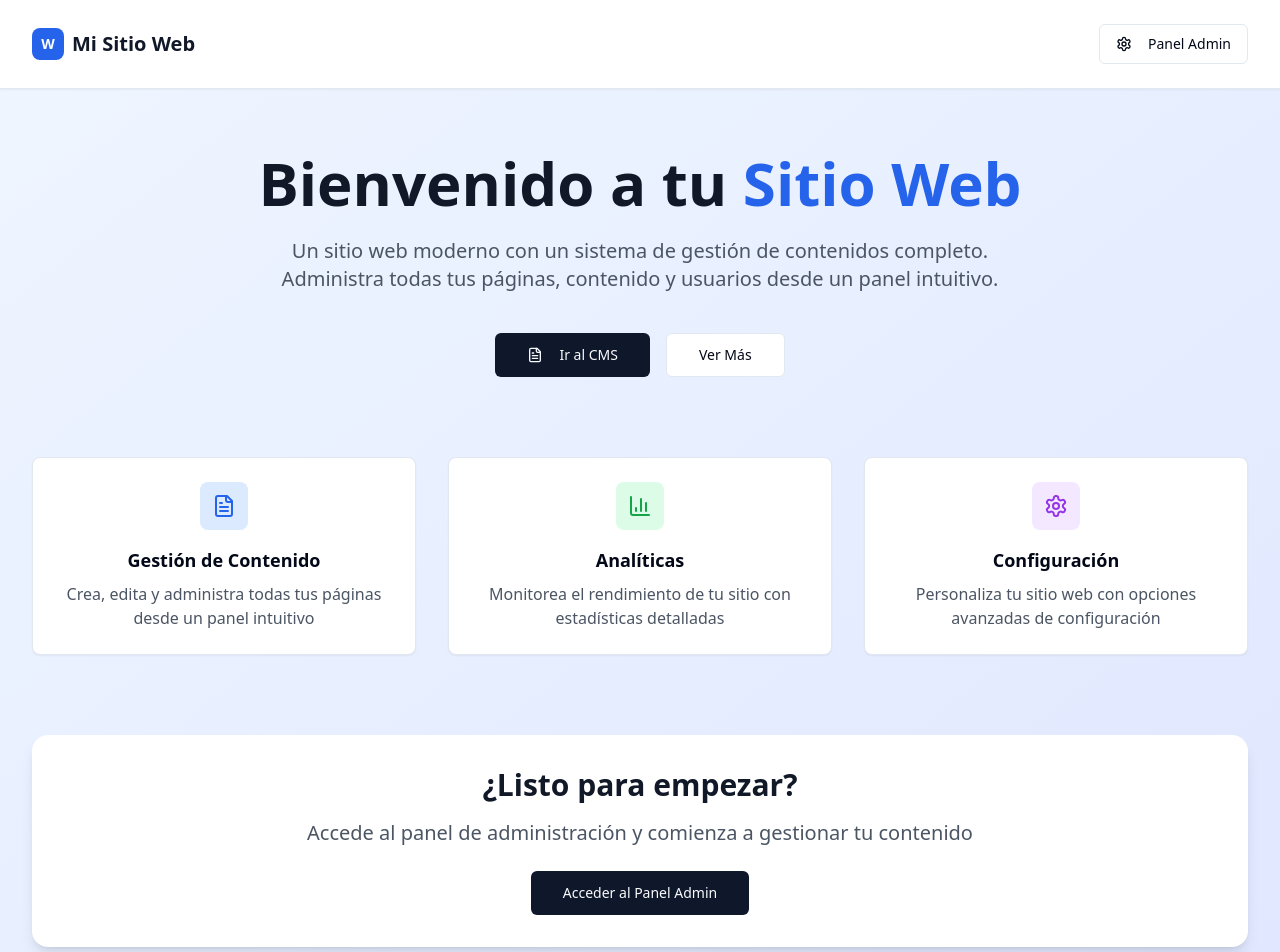
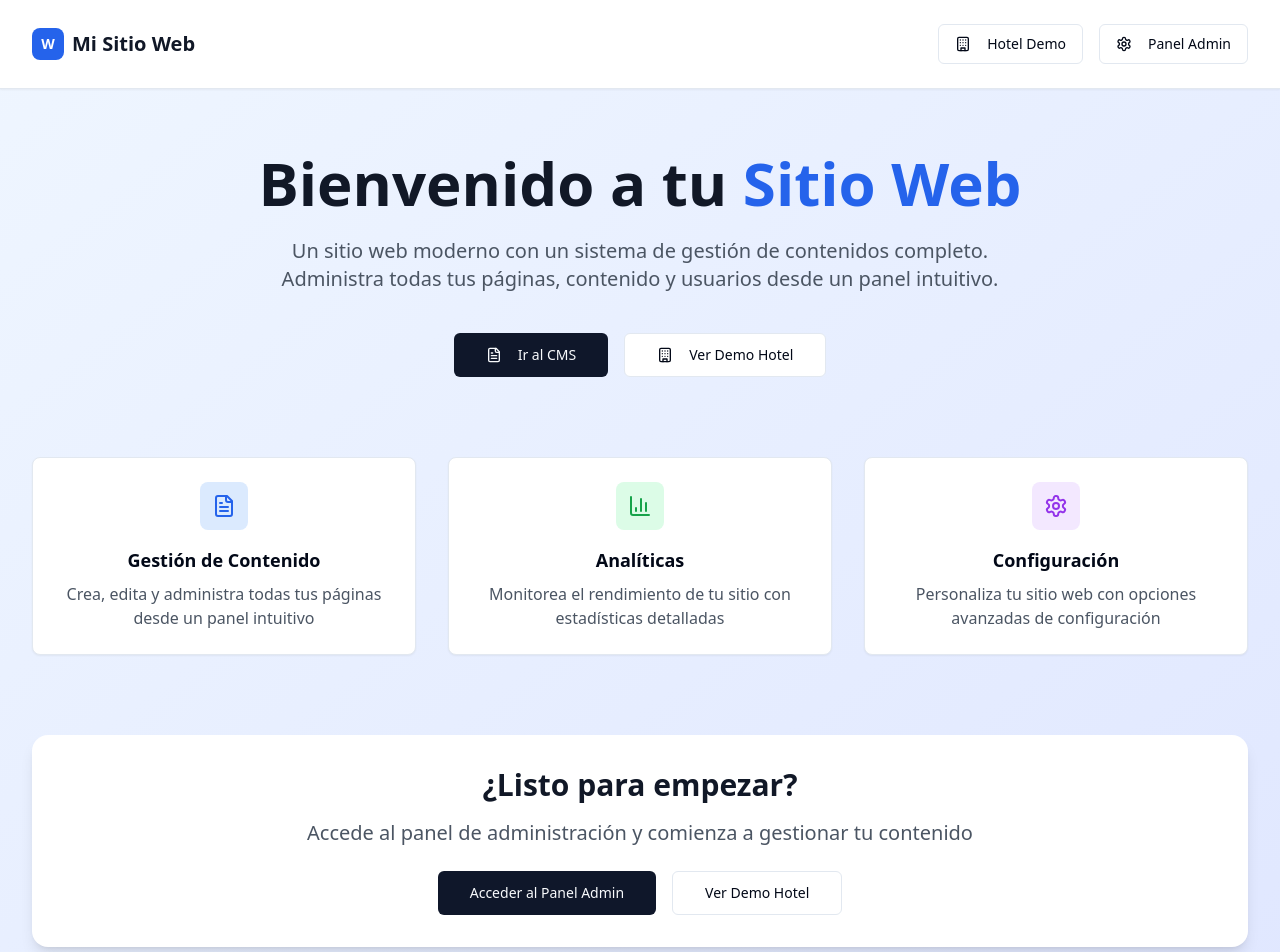
Before and after one commit to carlospena11/pagina-django-admin, a React (Vite) app: page / in a window 1280 px wide. Shown: the top 952 px of the page. Built offline with nearby package versions, Linux system fonts and the light colour scheme.

Commit message:
Add link to Hilton demo
Adds a link to the Hilton demo page in the index page.

```diff
--- a/src/pages/Index.tsx
+++ b/src/pages/Index.tsx
@@ -2,7 +2,7 @@
 import React from 'react';
 import { Button } from "@/components/ui/button";
 import { Card } from "@/components/ui/card";
-import { Settings, FileText, BarChart3 } from 'lucide-react';
+import { Settings, FileText, BarChart3, Building } from 'lucide-react';
 
 const Index = () => {
   return (
@@ -18,6 +18,12 @@ const Index = () => {
               <span className="ml-2 text-xl font-bold text-gray-900">Mi Sitio Web</span>
             </div>
             <div className="flex gap-4">
+              <Button variant="outline" asChild>
+                <a href="/hilton">
+                  <Building className="w-4 h-4 mr-2" />
+                  Hotel Demo
+                </a>
+              </Button>
               <Button variant="outline" asChild>
                 <a href="/cms">
                   <Settings className="w-4 h-4 mr-2" />
@@ -47,8 +53,11 @@ const Index = () => {
                 Ir al CMS
               </a>
             </Button>
-            <Button variant="outline" size="lg">
-              Ver Más
+            <Button variant="outline" size="lg" asChild>
+              <a href="/hilton">
+                <Building className="w-5 h-5 mr-2" />
+                Ver Demo Hotel
+              </a>
             </Button>
           </div>
         </div>
@@ -95,11 +104,18 @@ const Index = () => {
             <p className="mt-4 text-xl text-gray-600">
               Accede al panel de administración y comienza a gestionar tu contenido
             </p>
-            <Button size="lg" className="mt-6" asChild>
-              <a href="/cms">
-                Acceder al Panel Admin
-              </a>
-            </Button>
+            <div className="flex justify-center gap-4 mt-6">
+              <Button size="lg" asChild>
+                <a href="/cms">
+                  Acceder al Panel Admin
+                </a>
+              </Button>
+              <Button size="lg" variant="outline" asChild>
+                <a href="/hilton">
+                  Ver Demo Hotel
+                </a>
+              </Button>
+            </div>
           </div>
         </div>
       </main>
```
